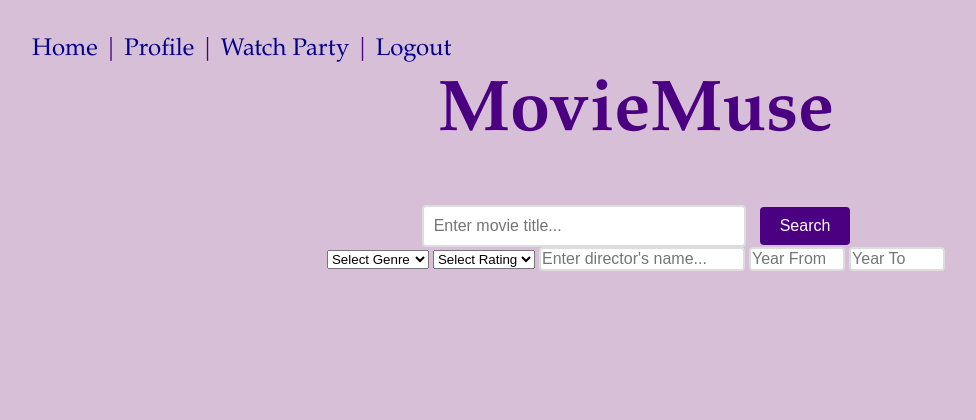
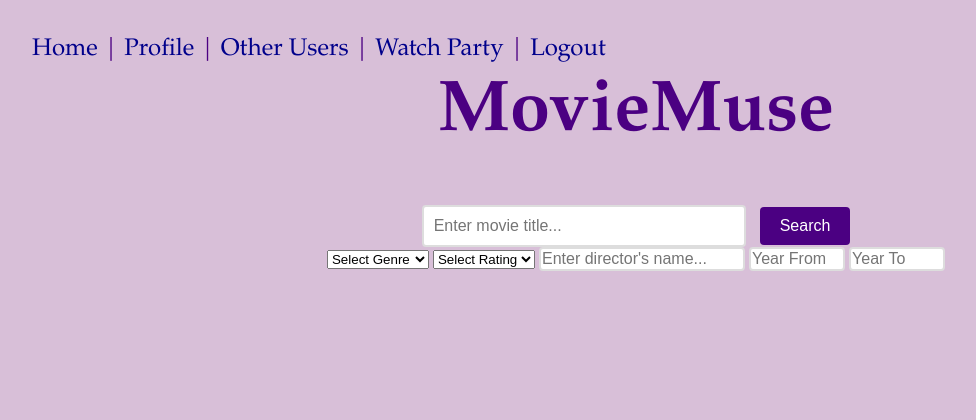
Before and after one commit to Enduge/MovieMuse, a Django app: page / in a window 1280 px wide. Shown: the top 420 px of the page, without its empty margins (4-980 px from the left). Run offline with Django 5.2, Linux system fonts and the light colour scheme; a user stored in the database is signed in.

Commit message:
Update layout.html

```diff
--- a/mysite/templates/layout.html
+++ b/mysite/templates/layout.html
@@ -14,6 +14,7 @@
     <a href="/">Home</a> |
     {% if user.is_authenticated %}
     <a href="/users/profile/">Profile</a> |
+    <a href="/users/profile_list/">Other Users</a> |
     <a href="/users/watchparty/create">Watch Party</a> |
     <a href="/users/logout/">Logout</a>
     {% else %}
```
